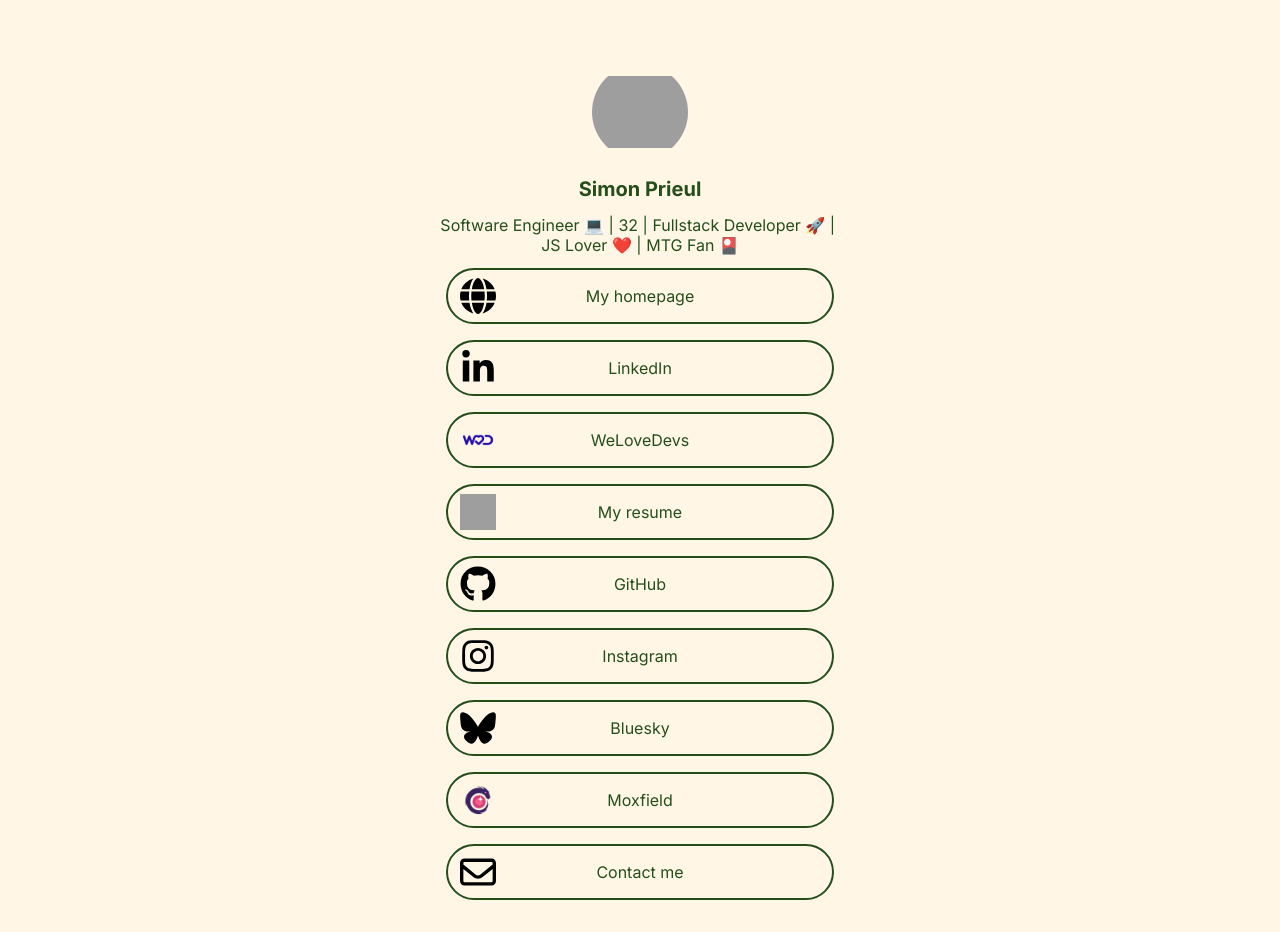
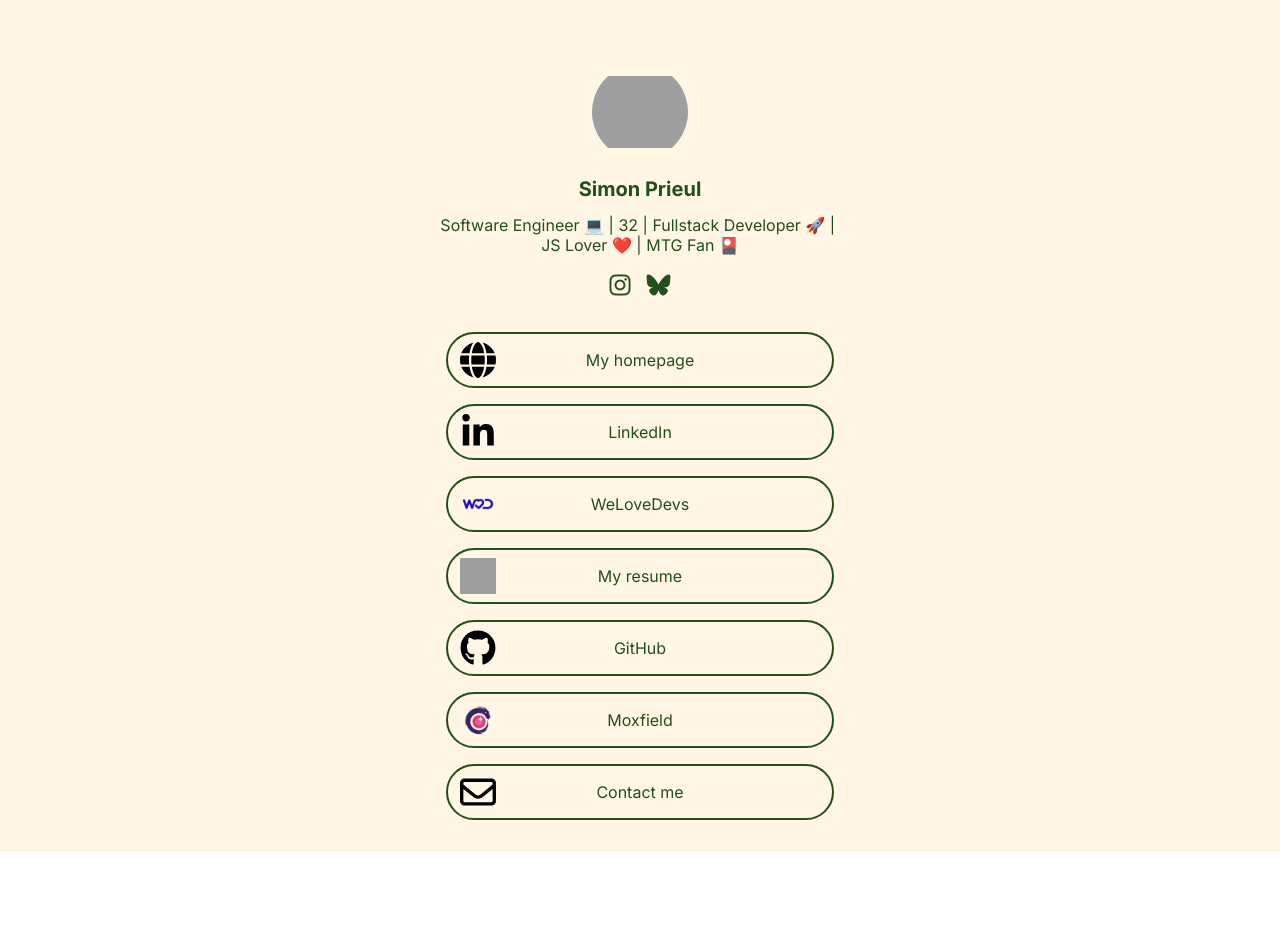
Before and after one commit to Prieul-Simon/links-app, a Vue app: page / in a window 1280 px wide. After the commit the page ends 852 px from the top, so only its background shows below. Built offline with nearby package versions, Linux system fonts and the light colour scheme; grey boxes are pictures that could not be loaded.

Commit message:
Add social links

```diff
--- a/src/App.vue
+++ b/src/App.vue
@@ -1,5 +1,6 @@
 <script setup lang="ts">
 import AppLink from './components/AppLink.vue';
+import IconLink from './components/IconLink.vue';
 import ProfilePicture from './components/ProfilePicture.vue';
 import blueskyIconSource from './images/bluesky.svg';
 import chessIconSource from './images/chess.svg';
@@ -26,21 +27,21 @@ const profileDescription = [
 
 const emailHref = 'mailto:YzJsdGIyNHVjSEpwWlhWc1FHZHRZV2xzTG1OdmJRPT0=?subject=Mail from your website'
 
-type HideableAppLink = {
+type HideableLink = {
     hidden?: boolean,
 }
 
-// const socialLinks: ComponentProps<typeof IconLink>[] = [
-//     {
-//         href: 'instagram',
-//         icon: 'instagram',
-//     },
-//     {
-//         href: 'bluesky',
-//         icon: 'bluesky',
-//     }
-// ]
-const links: (ComponentProps<typeof AppLink> & HideableAppLink)[] = [
+const socialLinks: (ComponentProps<typeof IconLink> & HideableLink)[] = [
+    {
+        href: 'instagram',
+        icon: 'instagram',
+    },
+    {
+        href: 'bluesky',
+        icon: 'bluesky',
+    }
+]
+const links: (ComponentProps<typeof AppLink> & HideableLink)[] = [
     {
         text: 'My homepage',
         href: 'https://simon.prieul.fr',
@@ -67,11 +68,13 @@ const links: (ComponentProps<typeof AppLink> & HideableAppLink)[] = [
         icon: ghIconSource,
     },
     {
+        hidden: true,
         text: 'Instagram',
         href: 'instagram',
         icon: instagramIconSource,
     },
     {
+        hidden: true,
         text: 'Bluesky',
         href: 'bluesky',
         icon: blueskyIconSource,
@@ -93,6 +96,8 @@ const links: (ComponentProps<typeof AppLink> & HideableAppLink)[] = [
         icon: envelopeIconSource,
     },
 ]
+
+const nonHiddenSocialLinks = socialLinks.filter(link => link.hidden !== true)
 const nonHiddenLinks = links.filter(link => link.hidden !== true)
 </script>
 
@@ -105,12 +110,12 @@ const nonHiddenLinks = links.filter(link => link.hidden !== true)
         </div>
         <h1 id="profile-title">Simon Prieul</h1>
         <h2 id="profile-description"><span v-for="part in profileDescription">{{ part }}</span></h2>
-        <!-- <div id="social-links-container">
-            <icon-link v-for="link in socialLinks"
+        <div id="social-links-container">
+            <icon-link v-for="link in nonHiddenSocialLinks"
                         :href="link.href"
                         :icon="link.icon"
             />
-        </div> -->
+        </div>
         <div id="links-container">
             <app-link v-for="link in nonHiddenLinks"
                         :text="link.text"
@@ -143,6 +148,16 @@ const nonHiddenLinks = links.filter(link => link.hidden !== true)
     white-space-collapse: preserve;
     text-wrap-mode: wrap;
 }
+#social-links-container {
+    margin-top: 1rem;
+    margin-bottom: 2rem;
+    display: flex;
+    flex-direction: row;
+    flex-wrap: wrap;
+    justify-content: center;
+    align-items: center;
+    gap: 1rem;
+}
 #links-container {
     display: flex;
     flex-direction: column;
--- a/src/components/IconLink.vue
+++ b/src/components/IconLink.vue
@@ -9,18 +9,32 @@ const props = defineProps<{
     icon: IconType,
 }>()
 
-const absoluteHref = props.href.startsWith('http') || props.href.startsWith('mailto:')
-    ? props.href
-    : `https://links.prieul.fr/${props.href}`
-
-
+const absoluteHref = `https://links.prieul.fr/${props.href}`
+const computeFontAwesome: ((icon: IconType) => string) = (icon) => {
+    switch (icon) {
+        case 'bluesky':
+            return 'fa-brands fa-bluesky'
+        case 'instagram':
+            return 'fa-brands fa-instagram'
+        default:
+            return 'fa-solid fa-circle-question'
+    }
+}
 </script>
 
 <template>
-    <div class="icon-link">
-        <a type="button" :href="absoluteHref" target="_blank">icon {{ icon }}</a>
-    </div>
+    <a class="icon-link" type="button" :href="absoluteHref" target="_blank">
+        <i :class="computeFontAwesome(icon)"></i>
+    </a>
 </template>
 
 <style scoped>
+.icon-link {
+    font-size: 1.5rem;
+    color: var(--green);
+}
+.icon-link:hover {
+    cursor: pointer;
+    filter: brightness(0.6);
+}
 </style>
```
